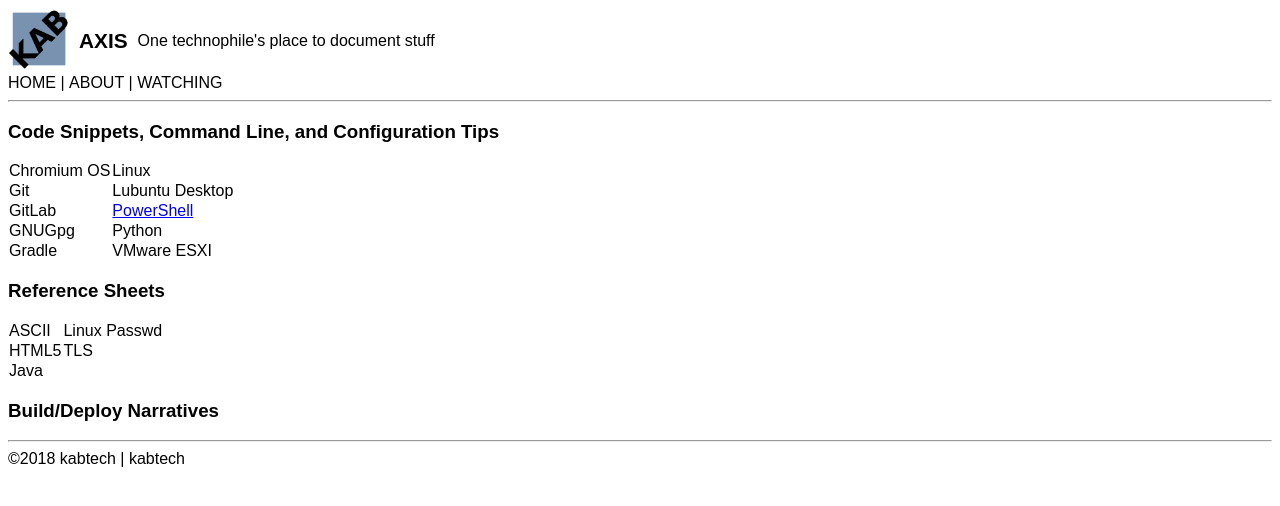
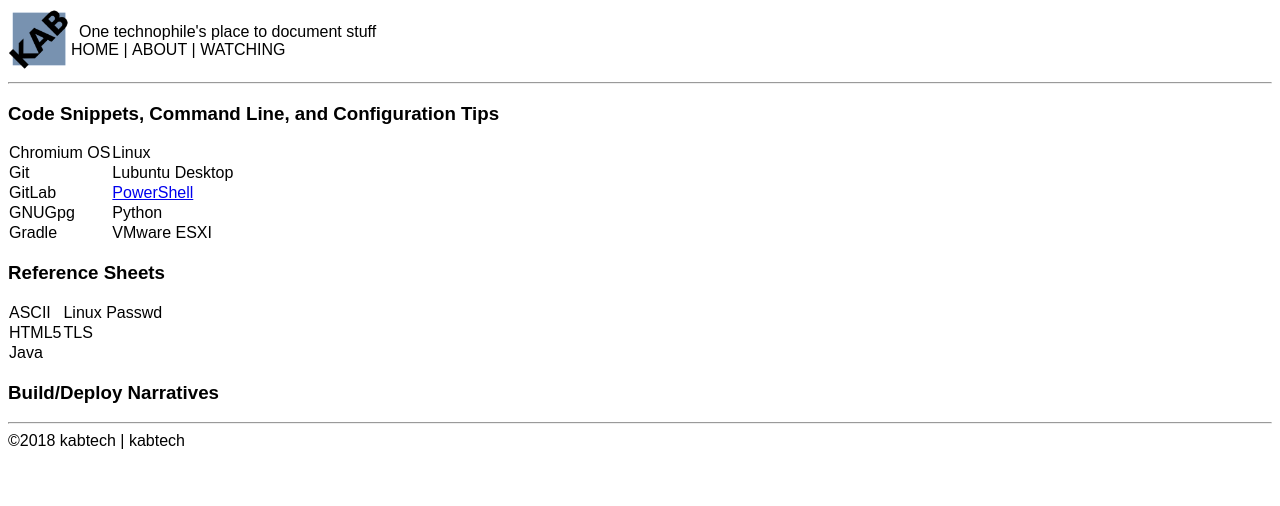
Before and after one commit to kabtech/kab, a Jekyll site: the page built from index.md, in a window 1280 px wide. Shown: the top 506 px of the page. Built offline with Jekyll 4.4.1, drawn with Linux system fonts in a browser that asks for light colours; our own code applies the rules of GitHub Pages for plain Markdown files.

Commit message:
Update kab.html

```diff
--- a/_layouts/kab.html
+++ b/_layouts/kab.html
@@ -9,11 +9,11 @@
 <table>
 <tr>
 <td><img src="./img/kab_logo_100.png" alt="insignia" style="width:60px;height:60px;"></td>
-<td><span style="font-weight: 600;font-size: 1.3em;padding: 0px 8px 0px 8px;"> AXIS </span></td>
-<td>One technophile's place to document stuff</td>
+<td><span style="padding: 0px 8px 0px 8px;">One technophile's place to document stuff</span><br/>
+<a id="navHome" href="zzz" class="navNormal">HOME</a> | <a id="navAbout" href="zzz" class="navNormal">ABOUT</a> | <a id="navContact" href="zzz" class="navNormal">WATCHING</a>
+</td>
 </tr>
 </table>
-<a id="navHome" href="zzz" class="navNormal">HOME</a> | <a id="navAbout" href="zzz" class="navNormal">ABOUT</a> | <a id="navContact" href="zzz" class="navNormal">WATCHING</a>
 <hr/>
 </div>
 <div id="content">
```
